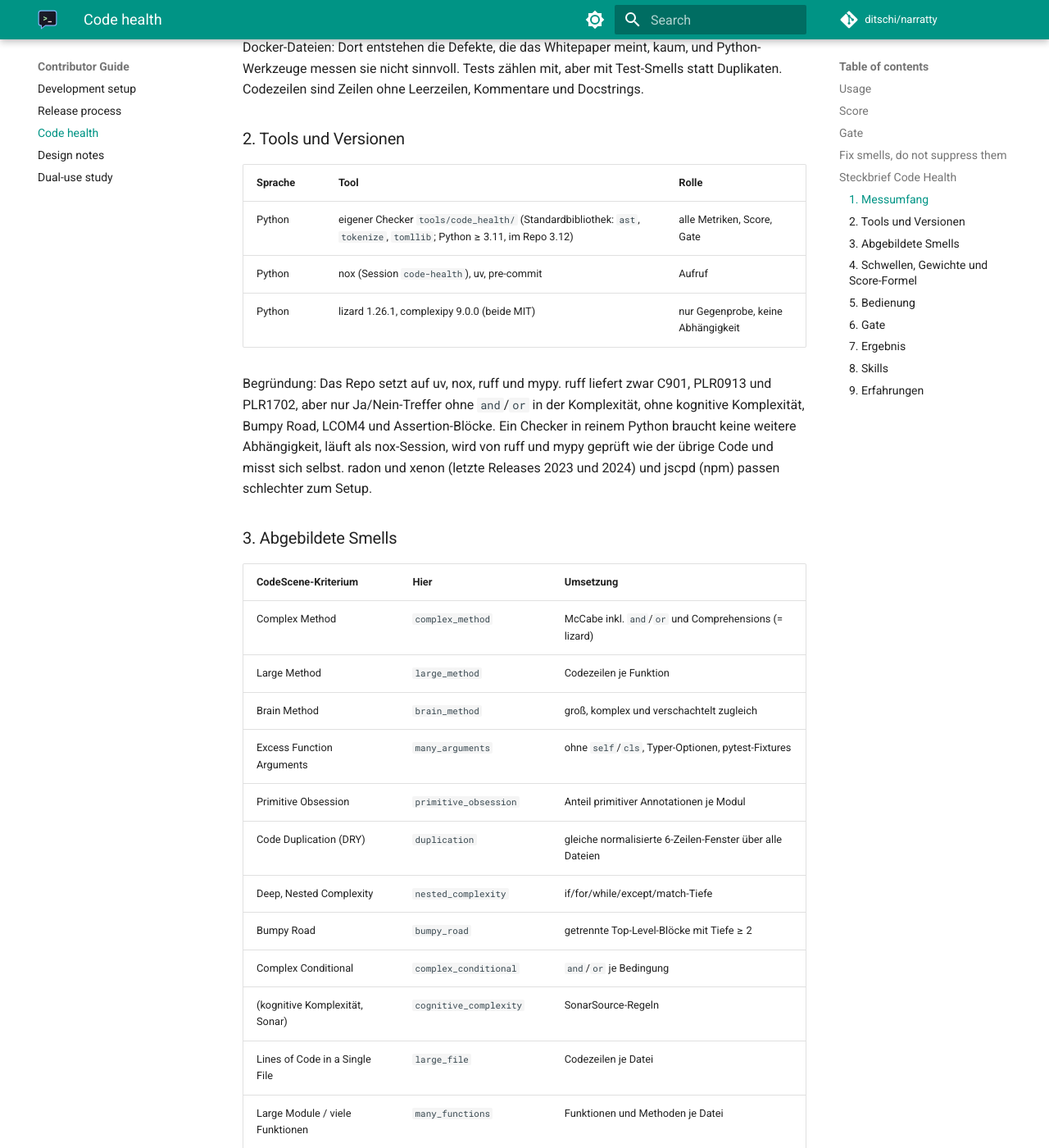
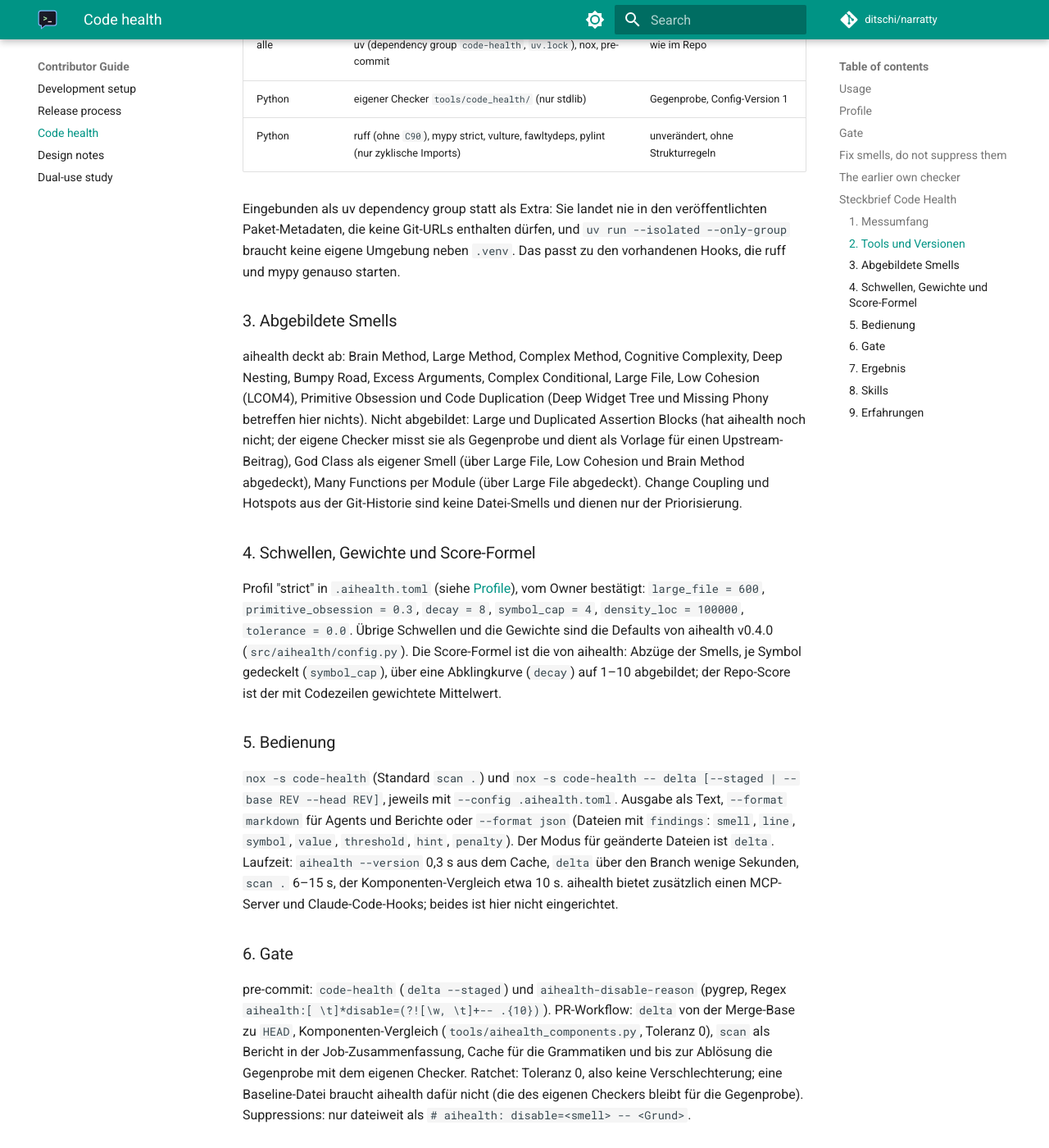
Before and after one commit to ditschi/narratty, an MkDocs documentation site: the page built from docs/contributor-guide/code-health.md, in a window 1280 px wide and 1400 px high, scrolled down 3030 px. Shown: the whole window at 82% size. Built offline with MkDocs 1.6.1 and Material for MkDocs 9.7.7, drawn with Linux system fonts in a browser that asks for light colours; comment, search, counter and statistics services are not loaded; the version menu is left out; some of the changed text lies outside the part shown.

Commit message:
docs: describe the aihealth gate and update the code health profile
Co-Authored-By: Claude Opus 5.5 <noreply@anthropic.com>

````diff
--- a/docs/contributor-guide/code-health.md
+++ b/docs/contributor-guide/code-health.md
@@ -1,194 +1,175 @@
 # Code health
 
-`nox -s code-health` scores every Python file from 1 to 10, modelled on CodeScene's
-[Code Health](https://codescene.io/docs/guides/technical/code-health.html): green ≥ 9.0,
-yellow 4.0–8.9, red < 4.0. CodeScene's research ("AI-Ready Code", Tornhill 2026) found
-that AI-assisted changes to unhealthy code carry at least 60 % more defects, so we hold
-changed code to 9.5. The score does not replace tests, coverage or review.
+Code health is scored from 1 to 10 per file and for the repository, modelled on CodeScene's
+[Code Health](https://codescene.io/docs/guides/technical/code-health.html): healthy ≥ 9,
+warning 4–9, alert < 4. CodeScene's research ("AI-Ready Code", Tornhill 2026) found that
+AI-assisted changes to unhealthy code carry at least 60 % more defects. Our target is 10,
+no finding at all; 9.5 is only the floor on the way there. The score does not replace
+tests, coverage or review.
 
-We do not use CodeScene itself (its score needs a paid token). The checker in
-`tools/code_health/` rebuilds the smells from Python's AST with the standard library
-only; its cyclomatic numbers match [lizard](https://github.com/terryyin/lizard) and its
-cognitive complexity follows SonarSource (close to
-[complexipy](https://github.com/rohaquinlop/complexipy)).
+The scores come from [aihealth](https://github.com/epatel/ai-health) (MIT), the same tool
+in all of the owner's Python repositories. Its core is deterministic and needs no AI. It
+also scores the Go helper in `agent/` and the shell scripts.
 
 ## Usage
 
 ```bash
-nox -s code-health                          # every file, gate against the baseline
-nox -s code-health -- --changed             # files changed since origin/main, uncommitted ones included
-nox -s code-health -- --changed v0.4.0      # ... since another base
-nox -s code-health -- --json --changed      # the same as JSON, for agents
-nox -s code-health -- src/narratty/build.py # these files (what the pre-commit hook does)
-nox -s code-health -- --update-baseline     # record improved scores (ratchet)
+nox -s code-health                          # aihealth scan .: project score, worst files
+nox -s code-health -- delta                 # your uncommitted changes against HEAD
+nox -s code-health -- delta --staged        # what the pre-commit hook checks
+nox -s code-health -- delta --format json   # the same for agents (also: markdown)
+nox -s code-health -- scan . --report       # full report in AI-HEALTH.md
+nox -s code-health-components -- main       # component scores, merge base vs working tree
 ```
 
-The table lists files with smells, worst first, each smell with its line, the function
-or class, the measured value and what it costs. The JSON has the same data under
-`reports`, plus `repo_score`, `worst_file` and `gate.violations`.
+`delta` names every new or worsened smell with `path:line` and a fix hint, and exits with
+1 when health got worse. The session always passes `--config .aihealth.toml`: aihealth
+otherwise looks for the file in the scanned folder and silently falls back to its
+defaults. Run aihealth directly with
+`uv run --isolated --only-group code-health aihealth ... --config .aihealth.toml`.
 
-## Score
+aihealth is pinned once, in the `code-health` dependency group of `pyproject.toml` (a git
+commit, locked in `uv.lock`), so every run comes from uv's cache. On first use it
+downloads its tree-sitter grammars (about 30 MB) to `~/.cache/tree-sitter-language-pack`.
 
-Every file starts at 10.0. Each smell deducts a weight, which grows with how far the value
-is over its threshold and is capped per occurrence; one kind of smell deducts at most 3.0
-per file, and no file drops below 1.0. The repository score is the mean of the file
-scores weighted by their code lines (no blank lines, comments or docstrings).
+## Profile
 
-Thresholds and weights live in [`code-health.toml`](https://github.com/ditschi/narratty/blob/main/code-health.toml),
-which also marks each one as a CodeScene default or as our own assumption. Scores are only
-comparable within one `version` of that file.
+[`.aihealth.toml`](https://github.com/ditschi/narratty/blob/main/.aihealth.toml) holds the
+profile "strict", the only place to change it:
 
-| Level | Smell | Starts at |
+| Key | Value | aihealth default |
 |---|---|---|
-| Function | Complex Method | cyclomatic complexity > 9 (`and`/`or` count) |
-| | Cognitive complexity | > 15 (SonarSource) |
-| | Large Method | > 70 code lines |
-| | Brain Method | ≥ 60 lines, CC ≥ 15 and nesting ≥ 3 at once |
-| | Many arguments | ≥ 5 parameters; `self`/`cls`, typer options and pytest fixtures excluded |
-| | Nested complexity | if/for/while/except/match nested 4 deep (`elif`, `with` and `try:` do not nest) |
-| | Bumpy Road | ≥ 2 separate top-level blocks nested ≥ 2 deep |
-| | Complex Conditional | ≥ 4 `and`/`or` in one condition |
-| | Duplication (DRY) | ≥ 6 identical normalised lines elsewhere (test files excluded) |
-| Module | Large File | > 1000 code lines |
-| | Many functions | > 60 functions and methods |
-| | God Class | ≥ 300 lines, ≥ 20 methods and summed CC ≥ 80 |
-| | Low Cohesion | LCOM4 ≥ 2 in a class with ≥ 4 methods (dunders and methods not using `self` left out) |
-| | Primitive Obsession | ≥ 70 % of ≥ 20 annotated parameters are `str`/`int`/`float`/`bool`/`bytes` |
-| Tests | Large Assertion Block | ≥ 6 consecutive asserts |
-| | Duplicated Assertion Block | the same 3 consecutive asserts in more than one test of a file |
+| `thresholds.large_file` | 600 code lines | 1000 |
+| `thresholds.primitive_obsession` | 30 % of typed parameters | 60 % |
+| `score.decay` | 8 | 15 |
+| `score.symbol_cap` | 4 | 4 |
+| `score.density_loc` | 100000 (large files get no relief from a low smell density) | 300 |
+| `delta.tolerance` | 0.0 (any degradation fails) | 0.1 |
+
+The other thresholds are aihealth's CodeScene-style defaults: more than 4 parameters,
+cyclomatic complexity above 9, functions above 70 code lines, nesting 4 deep, 2 bumps, 2
+`and`/`or` in one condition, cognitive complexity above 15, LCOM4 of 3.
 
 ## Gate
 
-Pre-commit (`code-health` hook) and CI (`nox -s code-health -- --changed origin/main`) fail when
+- **pre-commit**: `aihealth delta --staged` fails when staged changes make code health
+  worse; new files may not have any smell. A second hook rejects suppressions without a
+  reason.
+- **Pull requests**: `aihealth delta` from the merge base to `HEAD` (not `origin/main`:
+  newer commits on main are not the branch's doing), then
+  `tools/aihealth_components.py`, which fails when the score of a component
+  (`src/narratty`, `tests`, `agent`, `tools`, `docker`, `examples`) drops against the merge
+  base. `aihealth scan` writes the report into the job summary. The tree-sitter grammars are
+  cached.
+- The delta tolerance of 0 is the ratchet: nothing may get worse, so the score only rises.
 
-- a changed file scores below 9.5, unless it is listed in the baseline and has not
-  dropped below the score recorded there,
-- a changed file scores lower than it did at the base revision (`HEAD` for pre-commit,
-  the merge base for `--changed`),
-- the repository score drops below the one recorded in the baseline.
-
-`code-health-baseline.json` is the ratchet while the repository is below its target: it
-records the files below 9.5 with their scores and the repository score. After improving
-code, run `nox -s code-health -- --update-baseline` and commit the file; the update is
-refused while the gate fails, so the recorded scores only go up. Start a new baseline only
-when `code-health.toml` gets a new `version`.
+Linters no longer judge structure: ruff's `C90` and pylint's duplicate check are off, so
+each smell has one source, aihealth.
 
 ## Fix smells, do not suppress them
 
 Refactor rather than suppress: extract functions, return early, replace branches with
-lookup tables, group parameters into a dataclass, split modules by responsibility.
+lookup tables, name complex conditions, group parameters into a dataclass, introduce small
+domain types instead of raw strings and numbers, split modules by responsibility.
 Behaviour must not change, and the tests must stay green.
 
-When a smell really is the clearest way to write something, suppress it on its line, or
-in a comment right above it (decorators may sit in between), and say why:
+aihealth suppressions apply to a whole file and must give a reason after ` -- ` (without
+it aihealth reads the text as part of the smell name and ignores the comment without a
+word; a pre-commit hook enforces it):
 
 ```python
-# code-health: ignore[complex-method] one flat branch per Docker error keeps the mapping readable
-def classify(error: str) -> ExitCode:
-    ...
+# aihealth: disable=primitive_obsession -- typer command: options are plain values by design
 ```
 
-A suppression without a reason is ignored and costs 0.5 itself. Module smells
-(`large-file`, `many-functions`, `primitive-obsession`) are suppressed in the file's
-leading comment block.
+## The earlier own checker
+
+Before aihealth was chosen, `tools/code_health/` scored the repository with its own AST
+checks (`code-health.toml`, `code-health-baseline.json`, `nox -s code-health-own`). It
+stays as a cross-check, in CI as well, until the aihealth gate runs green. Its test smells
+(`tools/code_health/assertions.py`: large and duplicated assertion blocks, which aihealth
+does not have yet) are meant as a template for a contribution to aihealth.
 
 ## Steckbrief Code Health
 
 The profile below follows the outline shared by all repositories whose code health
-approaches are compared later; it is kept in German like that outline.
+approaches are compared; it is kept in German like that outline.
 
 ### 1. Messumfang
 
-Gezählt werden alle Python-Dateien unter `src/`, `tests/` und `tools/` sowie `noxfile.py`
-(`include` in `code-health.toml`). Nicht gezählt werden `src/narratty/_version.py`
-(generiert), der Go-Helfer `agent/` (eigene Sprache, eigenes `go vet`), Shell-Skripte,
-YAML-Specs, Docs und Docker-Dateien: Dort entstehen die Defekte, die das Whitepaper
-meint, kaum, und Python-Werkzeuge messen sie nicht sinnvoll. Tests zählen mit, aber mit
-Test-Smells statt Duplikaten. Codezeilen sind Zeilen ohne Leerzeilen, Kommentare und
-Docstrings.
+aihealth bewertet alle Dateien in seinen Sprachen: Python unter `src/`, `tests/`, `tools/`
+und `noxfile.py`, Go in `agent/`, Shell-Skripte in `docker/` und `examples/` (218 Dateien,
+24.186 Codezeilen). Ausgeschlossen (`[scan] exclude`): das generierte
+`src/narratty/_version.py`, die mkdocs-Ausgabe `site/` und `.nox/`. Nicht bewertet werden
+YAML-Specs, Markdown, Dockerfiles und CI-Workflows; dafür hat aihealth keine Sprache, und
+dort entstehen die Defekte, um die es geht, kaum. Tests zählen voll mit.
 
 ### 2. Tools und Versionen
 
-| Sprache | Tool | Rolle |
+| Sprache | Tool | Version |
 |---|---|---|
-| Python | eigener Checker `tools/code_health/` (Standardbibliothek: `ast`, `tokenize`, `tomllib`; Python ≥ 3.11, im Repo 3.12) | alle Metriken, Score, Gate |
-| Python | nox (Session `code-health`), uv, pre-commit | Aufruf |
-| Python | lizard 1.26.1, complexipy 9.0.0 (beide MIT) | nur Gegenprobe, keine Abhängigkeit |
+| Python, Go, Shell | aihealth (tree-sitter 0.26, tree-sitter-language-pack 1.25) | v0.4.0, gepinnt auf Commit `033d1867` |
+| alle | uv (dependency group `code-health`, `uv.lock`), nox, pre-commit | wie im Repo |
+| Python | eigener Checker `tools/code_health/` (nur stdlib) | Gegenprobe, Config-Version 1 |
+| Python | ruff (ohne `C90`), mypy strict, vulture, fawltydeps, pylint (nur zyklische Imports) | unverändert, ohne Strukturregeln |
 
-Begründung: Das Repo setzt auf uv, nox, ruff und mypy. ruff liefert zwar C901,
-PLR0913 und PLR1702, aber nur Ja/Nein-Treffer ohne `and`/`or` in der Komplexität, ohne
-kognitive Komplexität, Bumpy Road, LCOM4 und Assertion-Blöcke. Ein Checker in reinem
-Python braucht keine weitere Abhängigkeit, läuft als nox-Session, wird von ruff und mypy
-geprüft wie der übrige Code und misst sich selbst. radon und xenon (letzte Releases 2023
-und 2024) und jscpd (npm) passen schlechter zum Setup.
+Eingebunden als uv dependency group statt als Extra: Sie landet nie in den veröffentlichten
+Paket-Metadaten, die keine Git-URLs enthalten dürfen, und `uv run --isolated --only-group`
+braucht keine eigene Umgebung neben `.venv`. Das passt zu den vorhandenen Hooks, die ruff
+und mypy genauso starten.
 
 ### 3. Abgebildete Smells
 
-| CodeScene-Kriterium | Hier | Umsetzung |
-|---|---|---|
-| Complex Method | `complex_method` | McCabe inkl. `and`/`or` und Comprehensions (= lizard) |
-| Large Method | `large_method` | Codezeilen je Funktion |
-| Brain Method | `brain_method` | groß, komplex und verschachtelt zugleich |
-| Excess Function Arguments | `many_arguments` | ohne `self`/`cls`, Typer-Optionen, pytest-Fixtures |
-| Primitive Obsession | `primitive_obsession` | Anteil primitiver Annotationen je Modul |
-| Code Duplication (DRY) | `duplication` | gleiche normalisierte 6-Zeilen-Fenster über alle Dateien |
-| Deep, Nested Complexity | `nested_complexity` | if/for/while/except/match-Tiefe |
-| Bumpy Road | `bumpy_road` | getrennte Top-Level-Blöcke mit Tiefe ≥ 2 |
-| Complex Conditional | `complex_conditional` | `and`/`or` je Bedingung |
-| (kognitive Komplexität, Sonar) | `cognitive_complexity` | SonarSource-Regeln |
-| Lines of Code in a Single File | `large_file` | Codezeilen je Datei |
-| Large Module / viele Funktionen | `many_functions` | Funktionen und Methoden je Datei |
-| Brain/God Class | `god_class` | Zeilen, Methoden und Summe der Komplexität |
-| Low Cohesion | `low_cohesion` | LCOM4 je Klasse |
-| Large Assertion Blocks | `large_assertion_block` | aufeinanderfolgende `assert` |
-| Duplicated Assertion Blocks | `duplicated_assertion_block` | gleiche 3er-Folgen in mehreren Tests |
-
-Nicht abgebildet: Low Cohesion auf Modulebene (würde fast jedes Utility-Modul treffen),
-String-Heavy Arguments (in Primitive Obsession enthalten), Overall Code Complexity und
-Functions with many returns (durch zyklomatische und kognitive Komplexität abgedeckt),
-Change Coupling und Hotspots aus der Git-Historie (kein Smell der Datei, sondern
-Priorisierung; wird beim Refactoring von Hand genutzt).
+aihealth deckt ab: Brain Method, Large Method, Complex Method, Cognitive Complexity, Deep
+Nesting, Bumpy Road, Excess Arguments, Complex Conditional, Large File, Low Cohesion
+(LCOM4), Primitive Obsession und Code Duplication (Deep Widget Tree und Missing Phony
+betreffen hier nichts). Nicht abgebildet: Large und Duplicated Assertion Blocks (hat
+aihealth noch nicht; der eigene Checker misst sie als Gegenprobe und dient als Vorlage für
+einen Upstream-Beitrag), God Class als eigener Smell (über Large File, Low Cohesion und
+Brain Method abgedeckt), Many Functions per Module (über Large File abgedeckt). Change
+Coupling und Hotspots aus der Git-Historie sind keine Datei-Smells und dienen nur der
+Priorisierung.
 
 ### 4. Schwellen, Gewichte und Score-Formel
 
-Alle Werte stehen versioniert in `code-health.toml` (`version = 1`) und sind dort als
-CodeScene-Default oder Annahme markiert; siehe auch die Tabelle unter [Score](#score).
-Formel je Datei: `score = max(1.0, 10 - Σ_Art min(3.0, Σ_Treffer min(max, weight + step · (Wert - Schwelle))))`.
-Repo-Score: Mittelwert der Datei-Scores, gewichtet mit Codezeilen; die schlechteste Datei
-wird mit ausgegeben. Bänder wie CodeScene: grün ≥ 9.0, gelb 4.0–8.9, rot < 4.0.
+Profil "strict" in `.aihealth.toml` (siehe [Profile](#profile)), vom Owner bestätigt:
+`large_file = 600`, `primitive_obsession = 0.3`, `decay = 8`, `symbol_cap = 4`,
+`density_loc = 100000`, `tolerance = 0.0`. Übrige Schwellen und die Gewichte sind die
+Defaults von aihealth v0.4.0 (`src/aihealth/config.py`). Die Score-Formel ist die von
+aihealth: Abzüge der Smells, je Symbol gedeckelt (`symbol_cap`), über eine Abklingkurve
+(`decay`) auf 1–10 abgebildet; der Repo-Score ist der mit Codezeilen gewichtete Mittelwert.
 
 ### 5. Bedienung
 
-`nox -s code-health` (oder `python -m tools.code_health`) mit `--changed [BASE]` (Dateien
-seit dem Merge-Base mit `origin/main`, inklusive nicht committeter), `--json` für Agents
-(`repo_score`, `worst_file`, `gate.violations`, `reports[].smells[]` mit `kind`, `line`,
-`symbol`, `value`, `deduction`), Dateien als Argumente (pre-commit), `--update-baseline`,
-`--exit-zero`. Ausgabe sonst als Tabelle mit Datei, Score und Smells samt Zeile.
-Laufzeit für 200 Dateien und 24.000 Codezeilen: etwa 1,7 s komplett, etwa 3,4 s mit
-`--changed` (zweiter Durchlauf für die Basisrevision).
+`nox -s code-health` (Standard `scan .`) und `nox -s code-health -- delta [--staged |
+--base REV --head REV]`, jeweils mit `--config .aihealth.toml`. Ausgabe als Text,
+`--format markdown` für Agents und Berichte oder `--format json` (Dateien mit `findings`:
+`smell`, `line`, `symbol`, `value`, `threshold`, `hint`, `penalty`). Der Modus für geänderte
+Dateien ist `delta`. Laufzeit: `aihealth --version` 0,3 s aus dem Cache, `delta` über den
+Branch wenige Sekunden, `scan .` 6–15 s, der Komponenten-Vergleich etwa 10 s. aihealth
+bietet zusätzlich einen MCP-Server und Claude-Code-Hooks; beides ist hier nicht
+eingerichtet.
 
 ### 6. Gate
 
-pre-commit-Hook `code-health` (gegen `HEAD`), Schritt "Code health (changed files)" im
-PR-Workflow (`--changed origin/<base>`) und `code-health` in den Standard-Sessions von
-`nox`. Geänderte Dateien brauchen ≥ 9.5 oder dürfen als Baseline-Datei nicht unter ihren
-Baseline-Wert fallen; keine geänderte Datei darf schlechter werden als in der
-Basisrevision; der Repo-Score darf nicht unter den Baseline-Wert fallen.
-`code-health-baseline.json` ist die Ratchet; `--update-baseline` schreibt sie nur, wenn
-das Gate grün ist (oder bei neuer Config-Version). Suppressions nur inline als
-`# code-health: ignore[smell] Begründung`; ohne Begründung wirkungslos und selbst ein
-Smell (−0.5).
+pre-commit: `code-health` (`delta --staged`) und `aihealth-disable-reason` (pygrep, Regex
+`aihealth:[ \t]*disable=(?![\w, \t]+-- .{10})`). PR-Workflow: `delta` von der Merge-Base
+zu `HEAD`, Komponenten-Vergleich (`tools/aihealth_components.py`, Toleranz 0), `scan` als
+Bericht in der Job-Zusammenfassung, Cache für die Grammatiken und bis zur Ablösung die
+Gegenprobe mit dem eigenen Checker. Ratchet: Toleranz 0, also keine Verschlechterung; eine
+Baseline-Datei braucht aihealth dafür nicht (die des eigenen Checkers bleibt für die
+Gegenprobe). Suppressions: nur dateiweit als `# aihealth: disable=<smell> -- <Grund>`.
 
 ### 7. Ergebnis
 
-Vorher (Config-Version 1, Stand des Branches `feat/code-health`): Repo-Score **7.91**
-(gelb), 200 Dateien, 23.851 Codezeilen, 44 Dateien unter 9.5. Schlechteste Dateien:
-`src/narratty/build.py` 1.00, `src/narratty/spec/markdown/scenes.py` 1.00,
-`render/scene_cache.py` 3.55, `render/browser.py` 4.52, `spec/model.py` 4.55. Häufigste
-Smells: Complex Method (84), viele Argumente (70), kognitive Komplexität (34),
-Duplikate (17), Large Assertion Block (16), Bumpy Road (13).
+Vorher (aihealth v0.4.0, strict, Branch `feat/code-health`): Repo-Score **7.26**
+(warning), 148 Dateien healthy, 65 warning, 5 alert, 366 Funde in 85 Dateien. Häufigste
+Funde: Complex Method (85), Complex Conditional (69), Primitive Obsession (59), Excess
+Arguments (57), Cognitive Complexity (35), Code Duplication (33). Schlechteste Dateien:
+`src/narratty/build.py` 1.64, `spec/markdown/scenes.py` 1.67, `spec/model.py` 3.24,
+`render/scene_cache.py` 3.50, `spec/markdown/shell.py` 3.83. Zum Vergleich: main hatte
+mit der Default-Kurve 8.28 und mit strict 7.11; der eigene Checker kam auf 7.91.
 
-Nachher: offen, die Refactorings warten auf die Freigabe des Owners.
+Nachher: offen, die Refactorings in Richtung 10 warten auf die Freigabe des Owners.
 
 ### 8. Skills
 
@@ -198,19 +179,22 @@ github/awesome-copilot@refactor-method-complexity-reduce und @refactor,
 wondelai/skills@refactoring-patterns, wshobson/agents@python-design-patterns,
 addyosmani/agent-skills@code-review-and-quality, mryll/skills@low-complexity,
 anthropics/knowledge-work-plugins@tech-debt. Ausgeschlossen: `*@codehealth-mcp`
-(kostenpflichtiges Token). Empfohlen und vom Owner projektlokal installiert: `py-complexity` und `py-code-health`
-(`.claude/skills/`, Commit `b083571` in `skills-lock.json`). Übernommen werden ihre
-Refactoring-Muster; gemessen wird weiter mit `nox -s code-health`. Ihre Anweisungen,
-radon, lizard, xenon und wily als Abhängigkeiten aufzunehmen und `py-quality-setup` laufen
-zu lassen (ändert `.claude/settings.local.json`), gelten hier nicht (Hinweis in AGENTS.md).
+(kostenpflichtiges Token). Installiert (vom Owner, projektlokal): `py-complexity` und
+`py-code-health` (`.claude/skills/`, Commit `b083571` in `skills-lock.json`). Übernommen
+werden ihre Refactoring-Muster, gemessen wird mit aihealth. Ihre Anweisungen, radon,
+lizard, xenon und wily als Abhängigkeiten aufzunehmen und `py-quality-setup` laufen zu
+lassen, gelten hier nicht (Hinweis in AGENTS.md).
 
 ### 9. Erfahrungen
 
-Gut: Ein reiner AST-Checker ist schnell, ohne Abhängigkeiten und prüft sich selbst; die
-Werte stimmen mit lizard überein. Der Vergleich mit der Basisrevision macht "nicht
-schlechter werden" ohne gespeicherte Datei-Scores möglich. Weniger gut: kognitive
-Komplexität weicht in Randfällen (Comprehensions) um bis zu etwa 20 % von complexipy ab,
-und ohne Ausnahmen für Typer-Optionen und pytest-Fixtures wäre fast jeder CLI-Befehl ein
-Smell. Übertragbar: Score-Formel mit Deckel je Smell-Art, Ratchet-Baseline, die sich
-nur bei grünem Gate aktualisieren lässt, Suppressions nur mit Begründung. Projektspezifisch:
-die Typer-Ausnahme und die Wahl der Verzeichnisse.
+Gut: Der eigene Prototyp zeigte früh dieselben Hotspots wie aihealth (`build.py`,
+`scenes.py`, `scene_cache.py`) und lag im Repo-Score nah dran (7.91 gegen 7.11 mit
+strict); mit ihm ließen sich Gate-Logik und Ratchet erproben. aihealth bringt Go und Shell
+mit und braucht keine Baseline-Datei, weil `delta` gegen die Basisrevision rechnet.
+Weniger gut: aihealth unterdrückt nur dateiweit, und ein Formfehler im
+Suppression-Kommentar fällt nicht auf (daher der pygrep-Hook). Unter strict scheitern auch
+frisch geschriebene kleine Hilfsmodule an Primitive Obsession (30 %); typer-Befehle und
+Test-Helfer haben naturgemäß viele `str`- und `int`-Parameter. Übertragbar: Pin auf einen
+Commit in einer uv dependency group, `--config` immer ausdrücklich, Delta gegen die
+Merge-Base, Komponenten-Vergleich als kleines Skript, pygrep-Hook für Begründungen.
+Projektspezifisch: die Komponentenliste und die Gegenprobe mit dem eigenen Checker.
````
Also changed, not shown: AGENTS.md (+15 -10 lines), docs/contributor-guide/dev-setup.md (+4 -2 lines).
